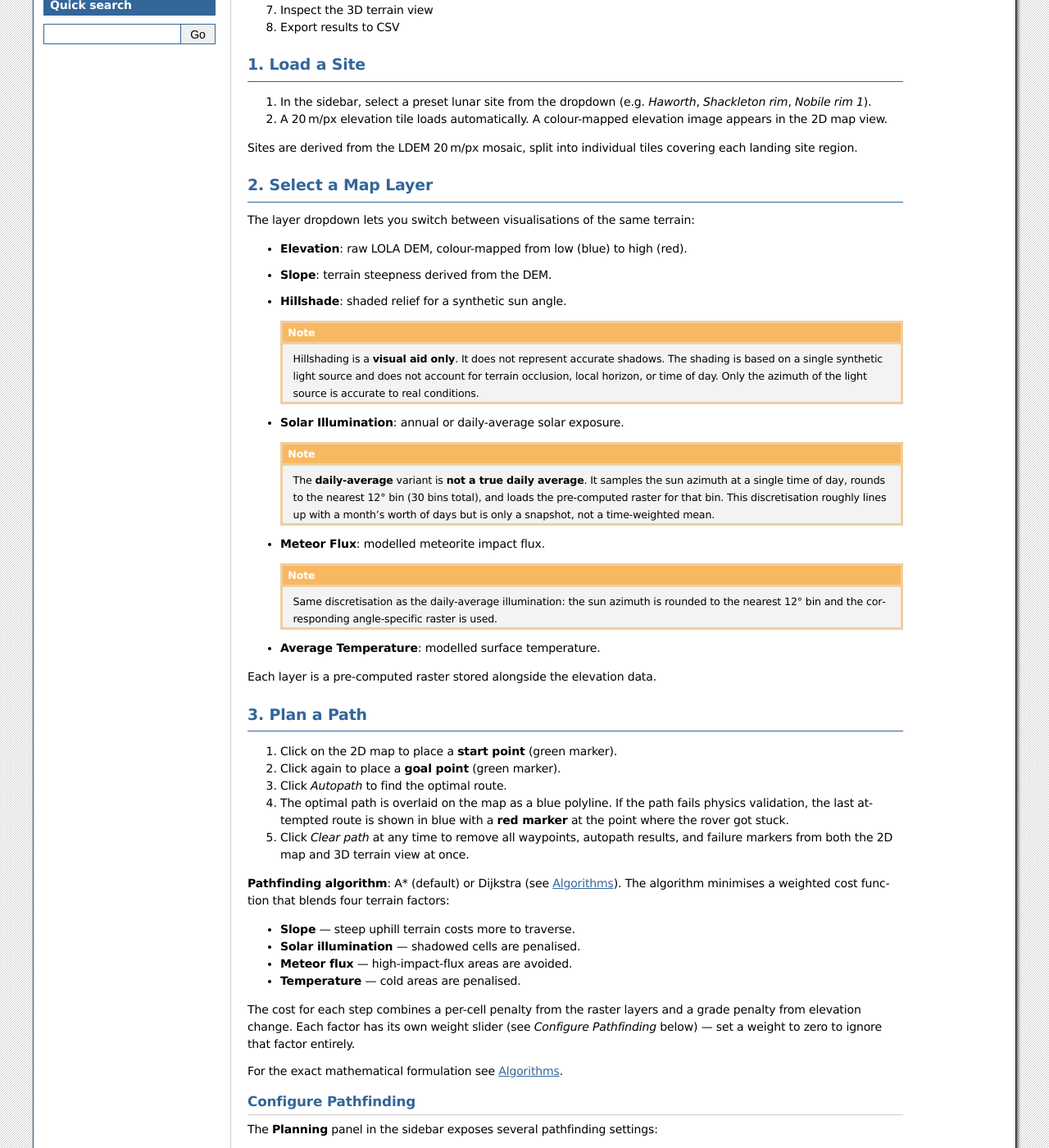
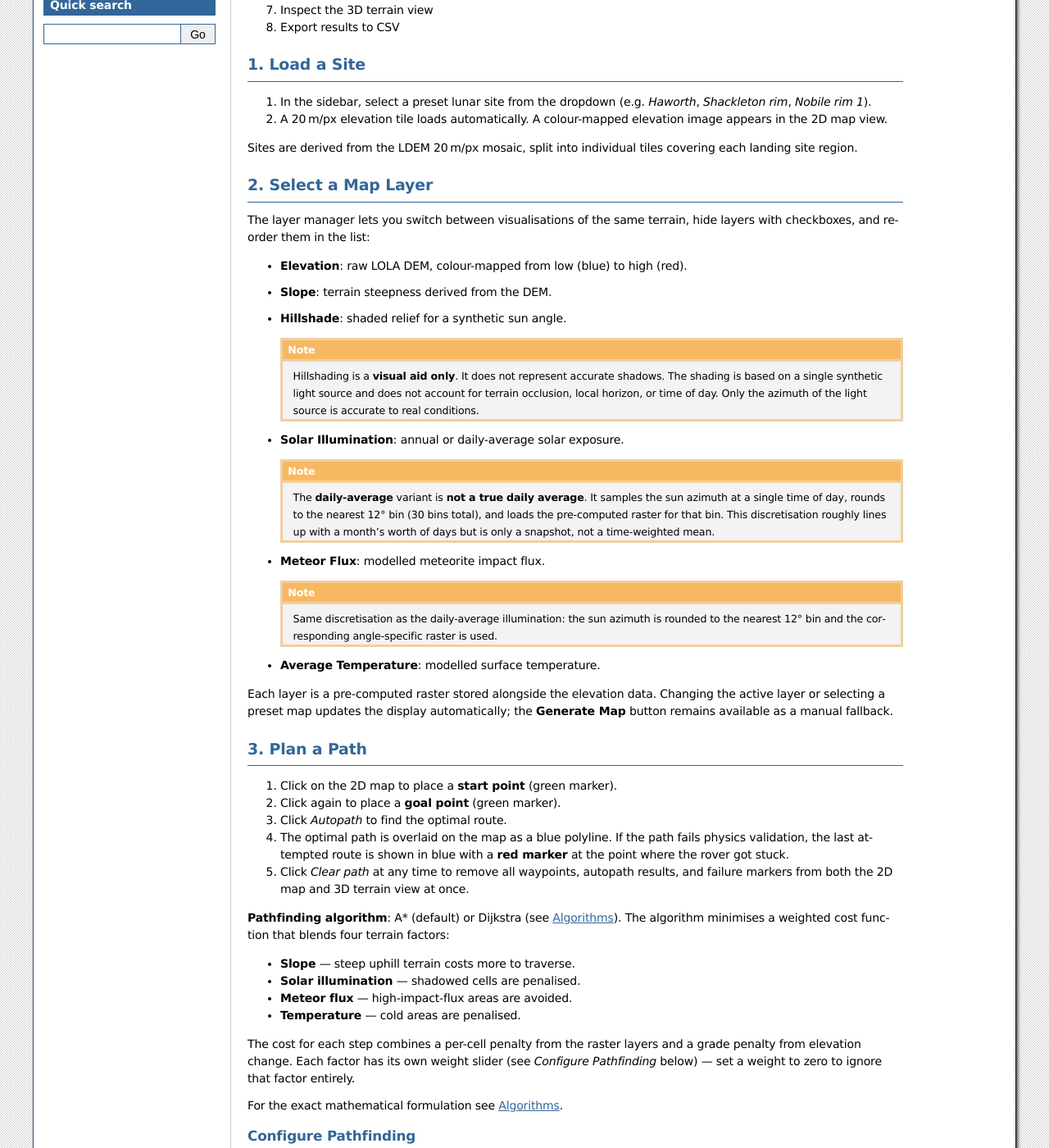
Before and after one commit to osh3276/cynthium, a Sphinx documentation site: the page built from docs/usage.rst, in a window 1280 px wide and 1400 px high, scrolled down 550 px. Shown: the whole window at 82% size. Built offline with Sphinx 7.4.7, drawn with Linux system fonts in a browser that asks for light colours; some of the changed text lies outside the part shown.

Commit message:
chore: update docs, changelog, and version

```diff
--- a/docs/overview.rst
+++ b/docs/overview.rst
@@ -18,6 +18,8 @@ Features
   specific lunar dates and times.
 * **Site Management**: Automated handling of lunar site rasters and data
   products.
+* **Layer Manager**: Checkboxes and reordering for map layers, with automatic
+  refresh when the visible layer or preset changes.
 * **Data Export**: Export waypoints, autopaths, simulation statistics, and
   full application settings for further analysis.
 * **Custom Data Import**: Import GeoTIFF rasters with automatic CRS
--- a/docs/usage.rst
+++ b/docs/usage.rst
@@ -47,8 +47,8 @@ covering each landing site region.
 2. Select a Map Layer
 *********************
 
-The layer dropdown lets you switch between visualisations of the same
-terrain:
+The layer manager lets you switch between visualisations of the same
+terrain, hide layers with checkboxes, and reorder them in the list:
 
 * **Elevation**: raw LOLA DEM, colour-mapped from low (blue) to high (red).
 * **Slope**: terrain steepness derived from the DEM.
@@ -81,6 +81,9 @@ terrain:
 * **Average Temperature**: modelled surface temperature.
 
 Each layer is a pre-computed raster stored alongside the elevation data.
+Changing the active layer or selecting a preset map updates the display
+automatically; the **Generate Map** button remains available as a manual
+fallback.
 
 3. Plan a Path
 **************
--- a/src/cynthium/__init__.py
+++ b/src/cynthium/__init__.py
@@ -1 +1 @@
-__version__ = "1.4.0b"
+__version__ = "1.5.0b"
```
Also changed, not shown: CHANGELOG.md (+10 -0 lines).
